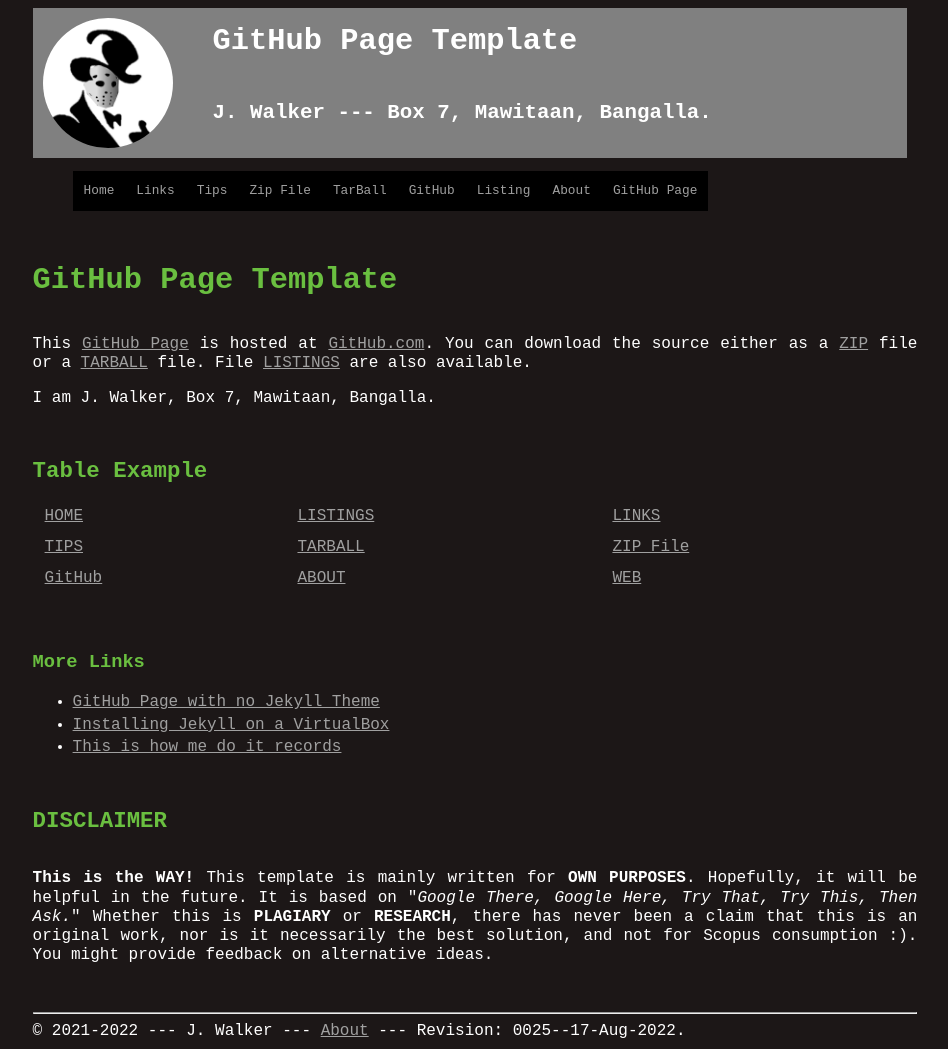
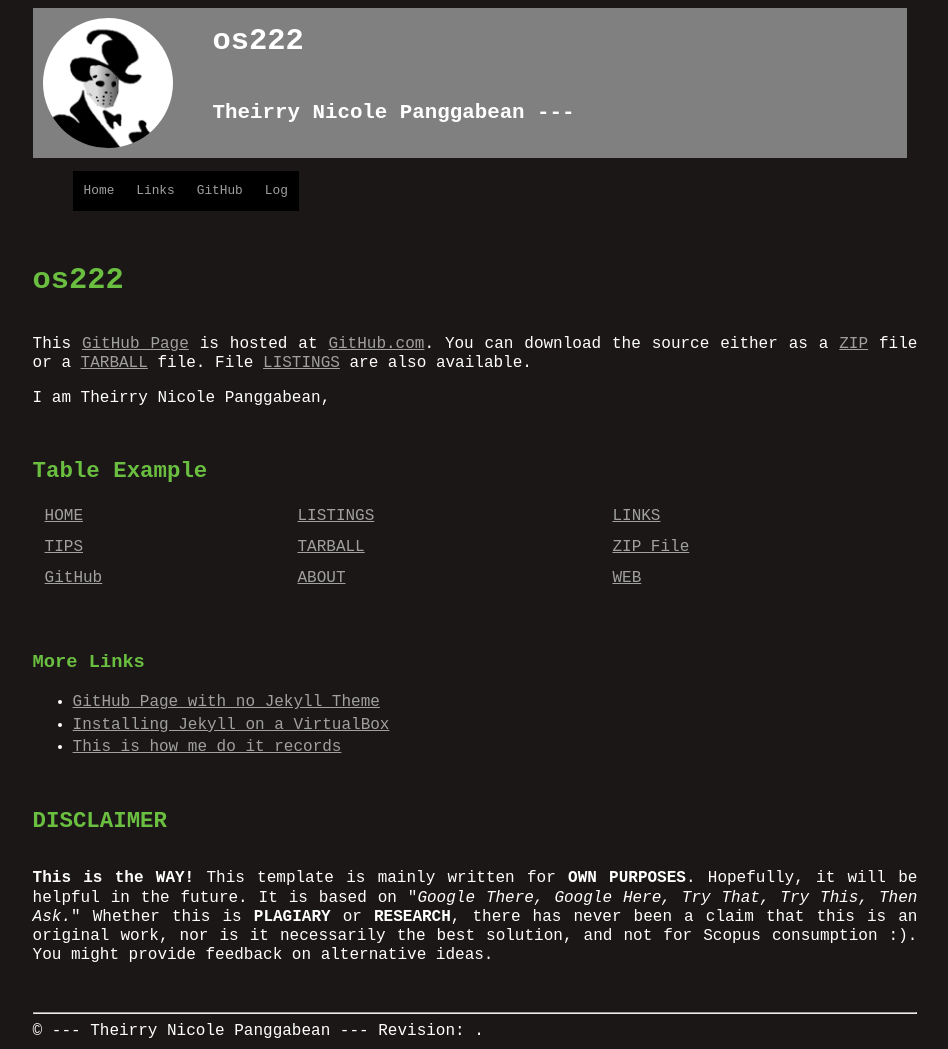
Before and after one commit to nicolepanggabean/os222, a Jekyll site: the page built from index.md, in a window 1280 px wide. Shown: the whole page, without its empty margins (165-1113 px from the left). Built offline with Jekyll 4.4.1, drawn with Linux system fonts in a browser that asks for light colours; our own code applies the rules of GitHub Pages for plain Markdown files.

Commit message:
Edited config file

```diff
--- a/_config.yml
+++ b/_config.yml
@@ -1,50 +1,10 @@
-version:          "0025--17-Aug-2022"
-copyright:        "2021-2022"
-title:            "GitHub Page Template"
-author:           "J. Walker"
-address:          "Box 7, Mawitaan, Bangalla."
-description:
-  This is a
-  GitHub Page Template description.
-  See also tagline.
-disclaimer:
-  I have spoken.
-tagline:          "This is a GitHub Page Template tagline"
-keywords:         "jekyll, testing"
+author:           "Theirry Nicole Panggabean"
 navbarlinks:
 - navbar:         "Home"
   link:           "/"
 - navbar:         "Links"
   link:           "/LINKS/"
-- navbar:         "Tips"
-  link:           "/TIPS/"
-- navbar:         "Zip File"
-  link:           "/template.zip"
-- navbar:         "TarBall"
-  link:           "/template.tar.bz2"
 - navbar:         "GitHub"
-  link:           "https://github.com/yforku/template/"
-- navbar:         "Listing"
-  link:           "/000.html"
-- navbar:         "About"
-  link:           "/ABOUT/"
-- navbar:         "GitHub Page"
-  link:           "https://template.vlsm.org/"
-lang:             "en-US"
-sitemap:          "true"
-markdown:         "kramdown"
-urlweb:           "https://template.vlsm.org/"
-urlcontact:       "TBA"
-urlgithub:        "https://github.com/yforku/template/"
-google_analytics: "G-KPSLWHN6H7"
-plugins:
-- jekyll-sitemap
-- jekyll-seo-tag
-- jekyll-paginate
-defaults:
-- scope:
-    path:    ""
-  values:
-    layout:  "default"
-github:
-- metadata
+  link:           "https://github.com/nicolepanggabean/os222"
+- navbar:         "Log"
+  link:           "/TXT/my.log.txt"
```
